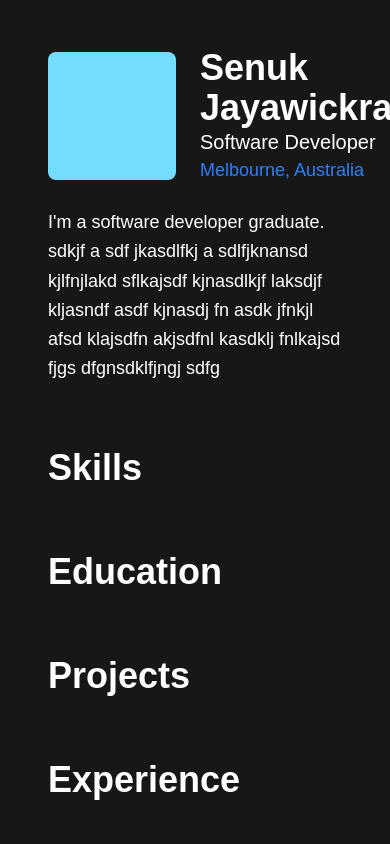
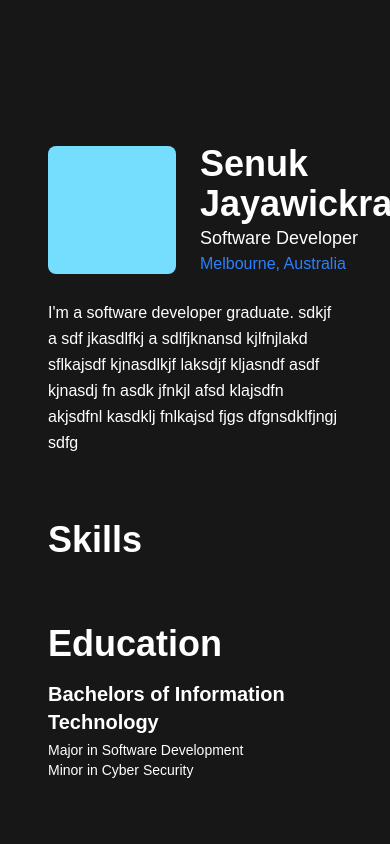
Before and after one commit to SenukDev/portfolio-website, a Next.js app: page / in a window 390 px wide. Shown: the top 844 px of the page. Built offline with nearby package versions, Linux system fonts and the light colour scheme.

Commit message:
Add Education Component Information and smaller screen support

```diff
--- a/app/components/Education.tsx
+++ b/app/components/Education.tsx
@@ -2,8 +2,11 @@ import React from 'react'
 
 const Education = () => {
     return (
-        <div className="p-8 space-y-6">
-            <h1 className="text-4xl md:text-5xl font-bold">Education</h1>
+        <div className="p-8">
+            <div className="text-4xl md:text-5xl font-bold pb-4">Education</div>
+            <div className="text-xl md:text-2xl font-bold pb-1">Bachelors of Information Technology</div>
+            <h1 className="text-sm md:text-lg">Major in Software Development</h1>
+            <h1 className="text-sm md:text-lg">Minor in Cyber Security</h1>
         </div>
     )
 }
--- a/app/components/Introduction.tsx
+++ b/app/components/Introduction.tsx
@@ -16,11 +16,11 @@ const Introduction = () => {
                     />
                     <div>
                         <h1 className="text-4xl md:text-5xl font-bold">Senuk Jayawickrama</h1>
-                        <p className="text-xl">Software Developer</p>
+                        <p className="text-lg md:text-xl">Software Developer</p>
                         <Location/>
                     </div>
                 </div>
-                <p className="text-lg leading-relaxed">
+                <p className="text-md md:text-lg leading-relaxed">
                     I'm a software developer graduate. sdkjf a sdf jkasdlfkj a sdlfjknansd kjlfnjlakd sflkajsdf kjnasdlkjf laksdjf kljasndf
                     asdf kjnasdj fn asdk jfnkjl afsd klajsdfn akjsdfnl kasdklj fnlkajsd fjgs dfgnsdklfjngj sdfg
                 </p>
--- a/app/components/Location.tsx
+++ b/app/components/Location.tsx
@@ -7,7 +7,7 @@ const Location = () => {
                 href="https://maps.app.goo.gl/2gzJnUGL6jwwVmNb6"
                 target="_blank"
                 rel="noopener noreferrer"
-                className="inline-flex text-lg items-center text-blue-500 hover:text-blue-400 gap-2"
+                className="inline-flex text-md md:text-lg items-center text-blue-500 hover:text-blue-400 gap-2"
             >
                 <span className="font-medium">Melbourne, Australia</span>
             </a>
--- a/app/page.tsx
+++ b/app/page.tsx
@@ -6,7 +6,7 @@ import Experience from "./components/Experience";
 
 export default function Home() {
     return (
-        <main className="bg-neutral-900 text-white mx-auto max-w-3xl">
+        <main className=" text-white mx-auto max-w-3xl pt-24">
             <Introduction/>
             <Skills/>
             <Education/>
```
